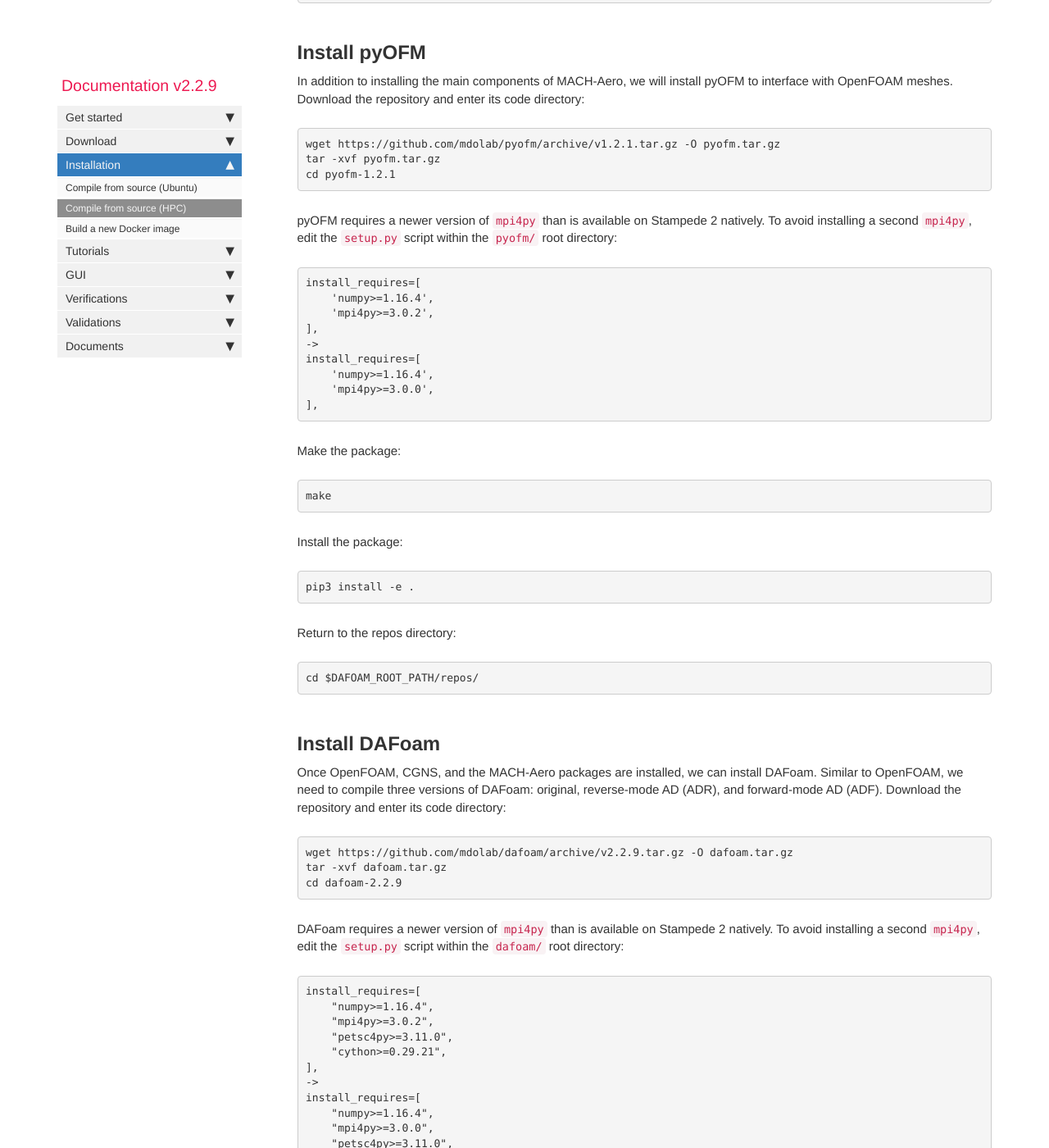
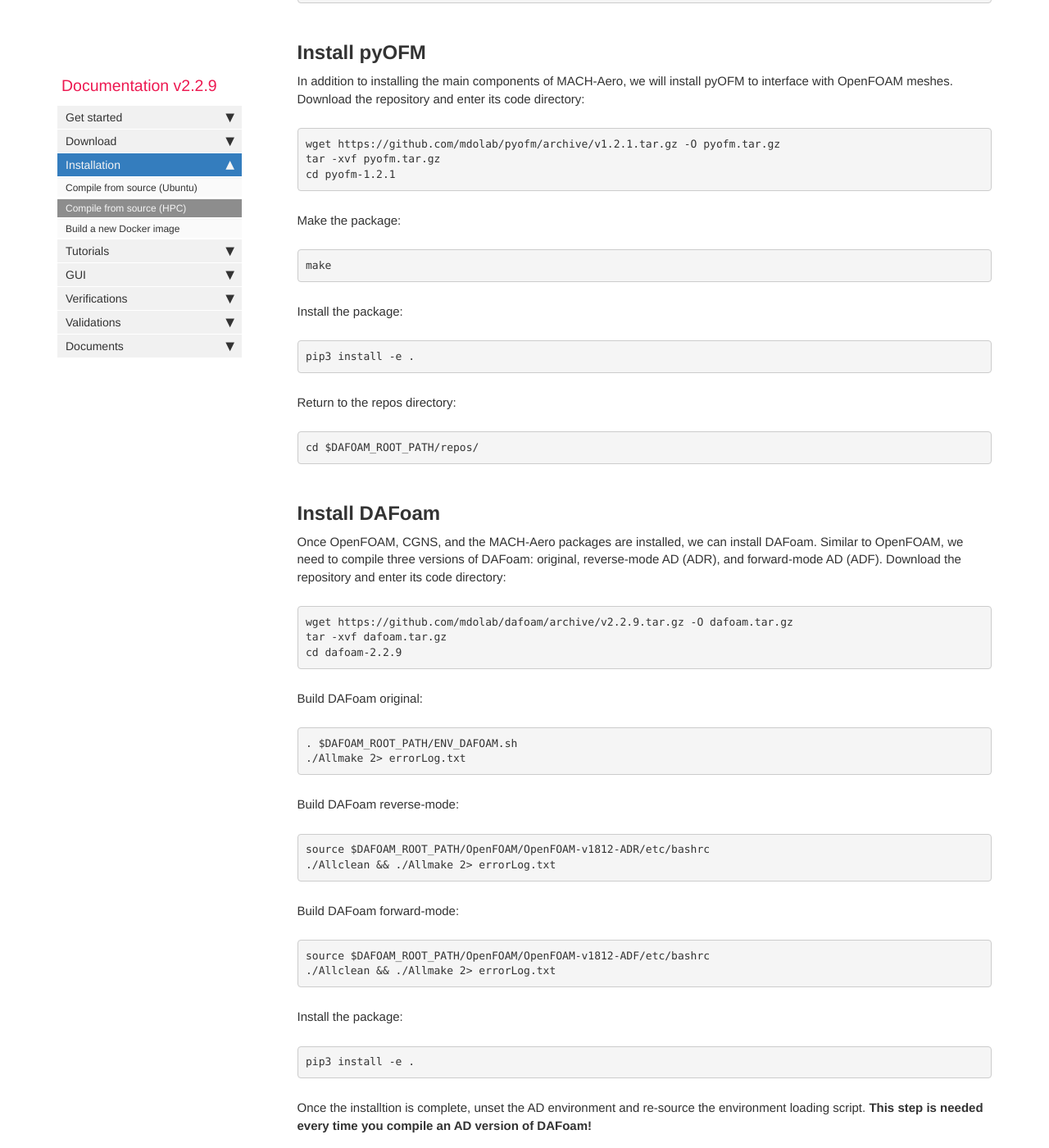
Before and after one commit to DAFoam/DAFoam.github.io, a Jekyll site: the page built from pages/mydoc/mydoc_installation_source_hpc.md, in a window 1280 px wide and 1400 px high, scrolled down 16541 px. Shown: the whole window at 82% size. Built offline with Jekyll 4.4.1, drawn with Linux system fonts in a browser that asks for light colours; comment, search, counter and statistics services are not loaded; some of the changed text lies outside the part shown.

Commit message:
Removed the required mpy4py version change.

```diff
--- a/pages/mydoc/mydoc_installation_source_hpc.md
+++ b/pages/mydoc/mydoc_installation_source_hpc.md
@@ -827,20 +827,6 @@ tar -xvf pyofm.tar.gz
 cd pyofm-1.2.1
 </pre>
 
-pyOFM requires a newer version of `mpi4py` than is available on Stampede 2 natively. To avoid installing a second `mpi4py`, edit the `setup.py` script within the `pyofm/` root directory:
-
-<pre>
-install_requires=[
-    'numpy>=1.16.4',
-    'mpi4py>=3.0.2',
-],
-->
-install_requires=[
-    'numpy>=1.16.4',
-    'mpi4py>=3.0.0',
-],
-</pre>
-
 Make the package:
 
 <pre>
@@ -867,24 +853,6 @@ Once OpenFOAM, CGNS, and the MACH-Aero packages are installed, we can install DA
 wget https://github.com/mdolab/dafoam/archive/v2.2.9.tar.gz -O dafoam.tar.gz
 tar -xvf dafoam.tar.gz
 cd dafoam-2.2.9
-</pre>
-
-DAFoam requires a newer version of `mpi4py` than is available on Stampede 2 natively. To avoid installing a second `mpi4py`, edit the `setup.py` script within the `dafoam/` root directory:
-
-<pre>
-install_requires=[
-    "numpy>=1.16.4",
-    "mpi4py>=3.0.2",
-    "petsc4py>=3.11.0",
-    "cython>=0.29.21",
-],
-->
-install_requires=[
-    "numpy>=1.16.4",
-    "mpi4py>=3.0.0",
-    "petsc4py>=3.11.0",
-    "cython>=0.29.21",
-],
 </pre>
 
 Build DAFoam original:
```
